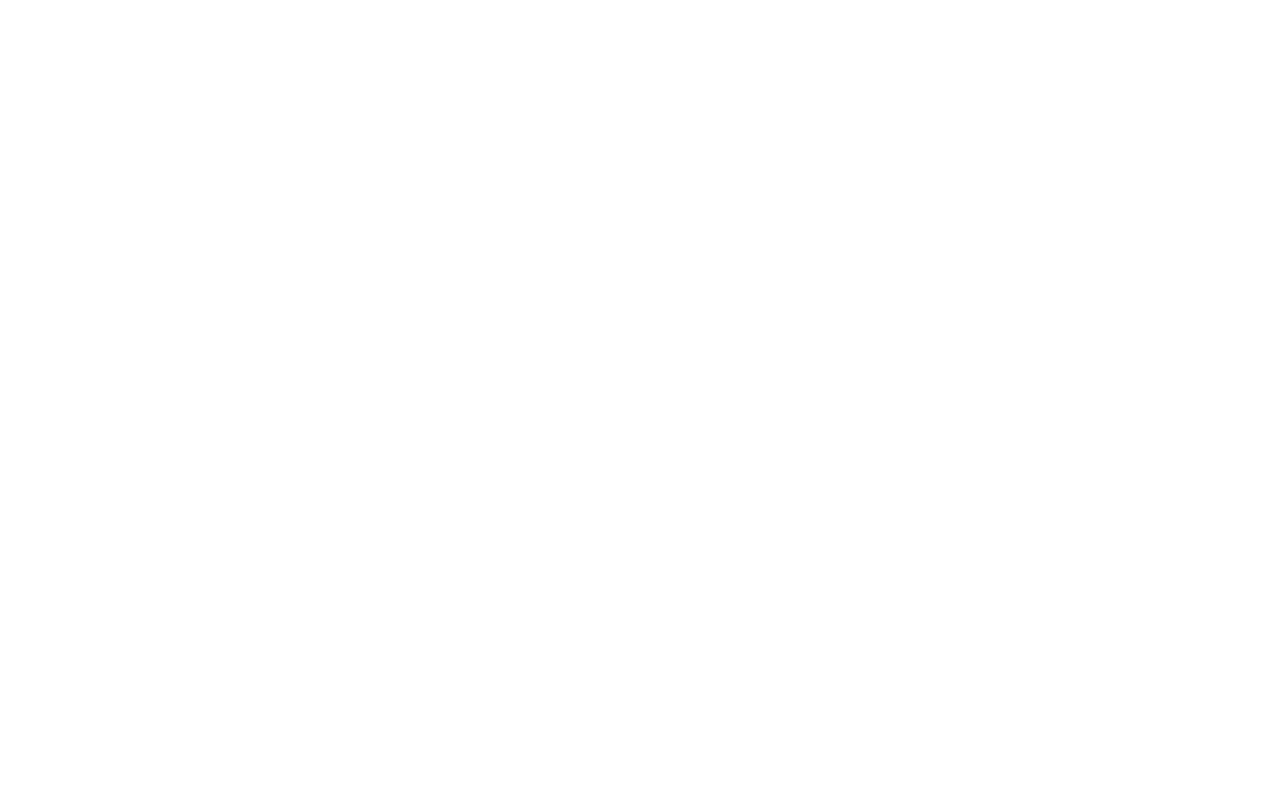
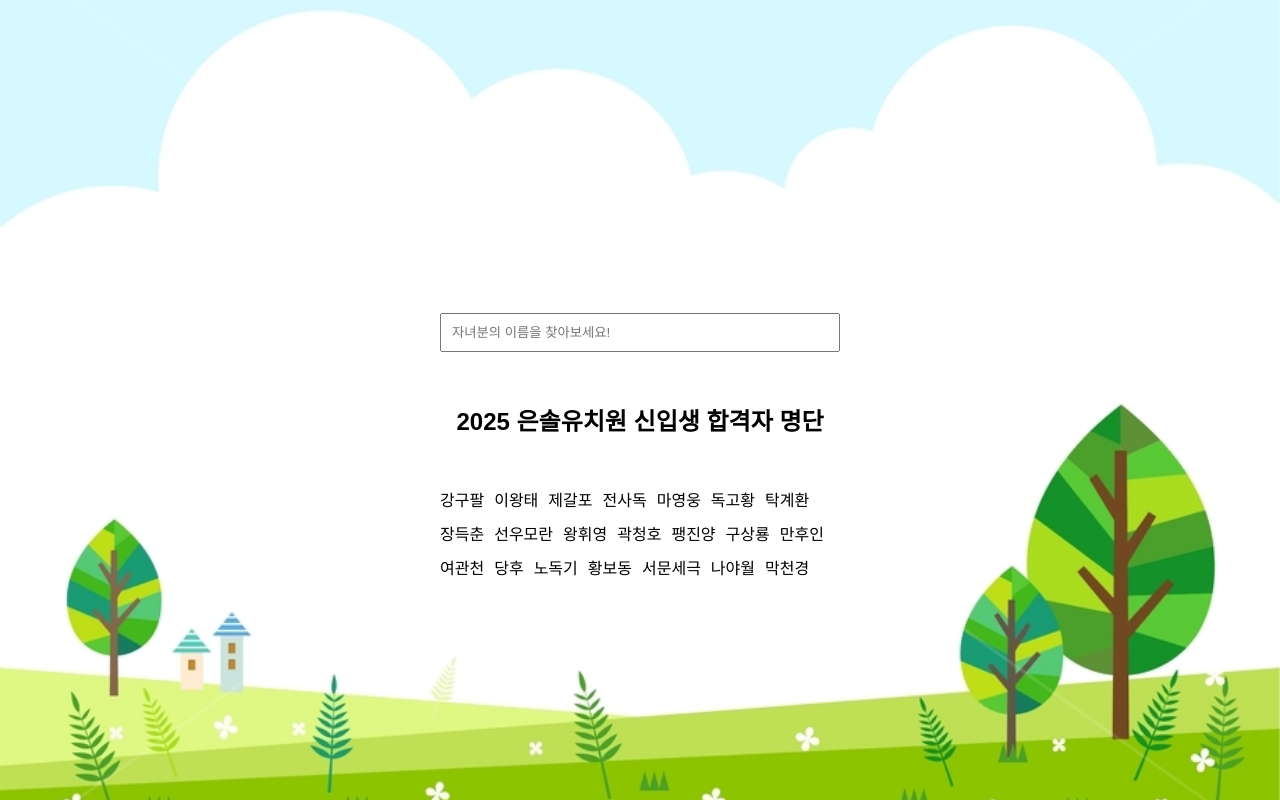
Before and after one commit to mocking-tiger/css-note, a React (Create React App) app: page /7 in a window 1280 px wide. Before the commit this address had no page. Built offline with nearby package versions, Linux system fonts and the light colour scheme; a web font is replaced by a local one.

Commit message:
feat: ex7 - wait and search

```diff
--- a/src/App.tsx
+++ b/src/App.tsx
@@ -6,6 +6,7 @@
 import EmailAutoComplete from "./Pages/Ex4EmailAutoComplete";
 import DynamicLoading from "./Pages/Ex5DynamicLoading";
 import WarningSlider from "./Pages/Ex6WarningSlider";
+import DelayedSearch from "./Pages/Ex7DelayedSearch";
 
 function App() {
   return (
@@ -18,6 +19,7 @@
         <Route path="/4" element={<EmailAutoComplete />} />
         <Route path="/5" element={<DynamicLoading />} />
         <Route path="/6" element={<WarningSlider />} />
+        <Route path="/7" element={<DelayedSearch />} />
       </Routes>
     </BrowserRouter>
   );
--- /dev/null
+++ b/src/Pages/Ex7DelayedSearch.tsx
@@ -0,0 +1,155 @@
+import styled, { keyframes } from "styled-components";
+import { Wrapper } from "../Pages/Home";
+import { ChangeEvent, useEffect, useMemo, useState } from "react";
+
+const spin = keyframes`
+  0% {
+    transform: rotate(0deg);
+  }
+  100% {
+    transform: rotate(360deg);
+  }
+`;
+
+const Wrapper2 = styled(Wrapper)`
+  flex-direction: column;
+  background: url("/assets/Ex7/bg.jpg");
+  background-size: cover;
+  background-position: center center;
+
+  label {
+    position: relative;
+
+    input {
+      width: 400px;
+      margin-bottom: 50px;
+      padding: 10px;
+
+      &:focus {
+        outline: none;
+      }
+    }
+
+    .spinner {
+      width: 25px;
+      height: 25px;
+      border: 5px solid lightgray;
+      border-top: 5px solid gray;
+      border-radius: 50%;
+      animation: ${spin} 1s linear infinite;
+      margin-bottom: 20px;
+      position: absolute;
+      top: 7px;
+      right: 5px;
+    }
+  }
+
+  .name-box {
+    width: 400px;
+
+    h6 {
+      width: 100%;
+      margin-bottom: 50px;
+      text-align: center;
+      font-size: 24px;
+    }
+
+    ul {
+      width: 400px;
+      display: flex;
+      flex-wrap: wrap;
+      gap: 10px;
+      font-size: 16px;
+      position: absolute;
+    }
+  }
+`;
+
+// 스타일드 컴포넌트 영역 끝
+
+export default function DelayedSearch() {
+  const names = useMemo(
+    () => [
+      "강구팔",
+      "이왕태",
+      "제갈포",
+      "전사독",
+      "마영웅",
+      "독고황",
+      "탁계환",
+      "장득춘",
+      "선우모란",
+      "왕휘영",
+      "곽청호",
+      "팽진양",
+      "구상룡",
+      "만후인",
+      "여관천",
+      "당후",
+      "노독기",
+      "황보동",
+      "서문세극",
+      "나야월",
+      "막천경",
+    ],
+    []
+  );
+  const [value, setValue] = useState("");
+  const [result, setResult] = useState<string[]>(names);
+  const [isLoading, setIsLoading] = useState(false);
+
+  // 방법1. 이렇게 하니까 입력값이 바뀔 때마다 매번 setTimeOut이 실행되면서 좀 조잡해짐
+  // const handleInputValue = (e: ChangeEvent<HTMLInputElement>) => {
+  //   const newValue = e.target.value;
+  //   setValue(newValue);
+  //   setTimeout(() => {
+  //     setResult(names.filter((name) => name.includes(newValue)));
+  //   }, 1000);
+  // };
+
+  const handleInputValue = (e: ChangeEvent<HTMLInputElement>) => {
+    setValue(e.target.value);
+  };
+
+  // 방법2. useEffect 활용
+  useEffect(() => {
+    if (value !== "") {
+      setIsLoading(true);
+      const typeHandler = setTimeout(() => {
+        setResult(names.filter((name) => name.includes(value)));
+        setIsLoading(false);
+      }, 1000);
+
+      // value가 바뀜 => 컴포넌트 리렌더링 => return문으로 밀려있는 timeOut들 삭제
+      return () => clearTimeout(typeHandler);
+    } else {
+      // 입력값 다 지웠을 땐 그냥 바로 초기값 리턴
+      setResult(names);
+      setIsLoading(false);
+    }
+  }, [value, names]);
+
+  return (
+    <Wrapper2>
+      <label>
+        <input
+          value={value}
+          onChange={handleInputValue}
+          type="text"
+          placeholder="자녀분의 이름을 찾아보세요!"
+        />
+        {isLoading && <div className="spinner" />}
+      </label>
+      <div className="name-box">
+        <h6>2025 은솔유치원 신입생 합격자 명단</h6>
+        <ul>
+          {result.length === 0 ? (
+            <li>검색결과가 없습니다.</li>
+          ) : (
+            result.map((name) => <li>{name}</li>)
+          )}
+        </ul>
+      </div>
+    </Wrapper2>
+  );
+}
--- a/src/Pages/Home.tsx
+++ b/src/Pages/Home.tsx
@@ -107,6 +107,7 @@
           <Link to={"/4"}>4. email - 이메일 양식 자동완성</Link>
           <Link to={"/5"}>5. dynamic loading - 진행상황을 보여주는 로딩창</Link>
           <Link to={"/6"}>6. warning - 무한 슬라이더(가로)</Link>
+          <Link to={"/7"}>7. wait and search - 입력값 기다렸다가 검색</Link>
         </div>
       </Wrapper2>
     </>
```
Also changed, not shown: public/assets/Ex7/bg.jpg (added).
